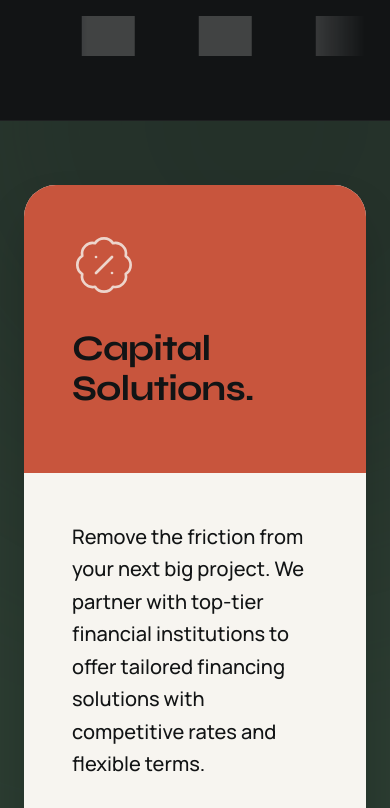
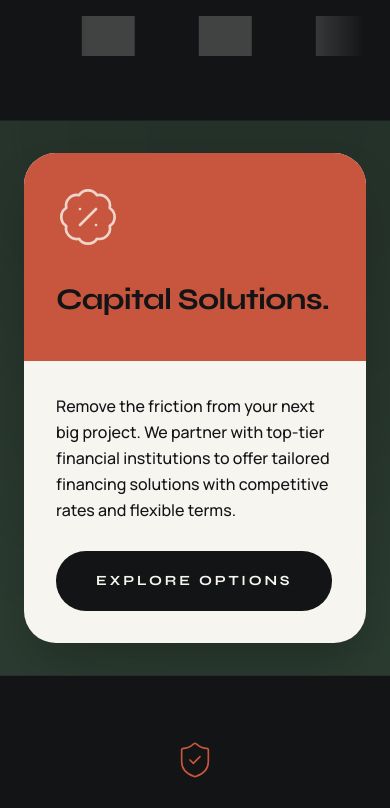
Before and after one commit to marshookali/alipsonone, a React (Vite) app: page / in a window 390 px wide. Shown: the part 8820-9628 px from the top of the page. Built offline with nearby package versions, Linux system fonts and the light colour scheme; grey boxes are pictures that could not be loaded.

Commit message:
reduce the size of capital solutions

```diff
--- a/src/pages/Home.jsx
+++ b/src/pages/Home.jsx
@@ -219,18 +219,18 @@ const Home = () => {
       </section>
 
       {/* 4. Financing Callout - Breakout Grid Style */}
-      <section className="py-16 lg:py-48 bg-forest relative overflow-hidden">
+      <section className="py-8 lg:py-48 bg-forest relative overflow-hidden">
         {/* Abstract background shape */}
         <div className="absolute top-0 right-0 w-[800px] h-[800px] bg-ink rounded-full blur-[150px] opacity-30 -translate-y-1/2 translate-x-1/3"></div>
 
         <div className="container mx-auto px-6 lg:px-12 relative z-10">
           <div className="bg-alabaster shadow-2xl p-0 flex flex-col md:flex-row transform lg:-rotate-2 lg:hover:rotate-0 transition-transform duration-700 ease-out max-w-6xl mx-auto rounded-[2rem] overflow-hidden">
-            <div className="bg-terracotta text-alabaster p-12 lg:p-16 md:w-2/5 flex flex-col items-start justify-center">
+            <div className="bg-terracotta text-alabaster p-8 lg:p-16 md:w-2/5 flex flex-col items-start justify-center">
               <BadgePercent size={64} className="mb-8 opacity-80" strokeWidth={1} />
-              <h2 className="text-4xl lg:text-5xl font-display font-bold mb-4">Capital Solutions.</h2>
+              <h2 className="text-3xl lg:text-5xl font-display font-bold mb-3">Capital Solutions.</h2>
             </div>
-            <div className="p-12 lg:p-20 md:w-3/5 flex flex-col justify-center">
-              <p className="text-ink text-xl lg:text-2xl leading-relaxed font-body mb-10 max-w-xl font-medium">
+            <div className="p-8 lg:p-20 md:w-3/5 flex flex-col justify-center">
+              <p className="text-ink text-base lg:text-2xl leading-relaxed font-body mb-7 max-w-xl font-medium">
                 Remove the friction from your next big project. We partner with top-tier financial institutions to offer tailored financing solutions with competitive rates and flexible terms.
               </p>
               <div>
```
